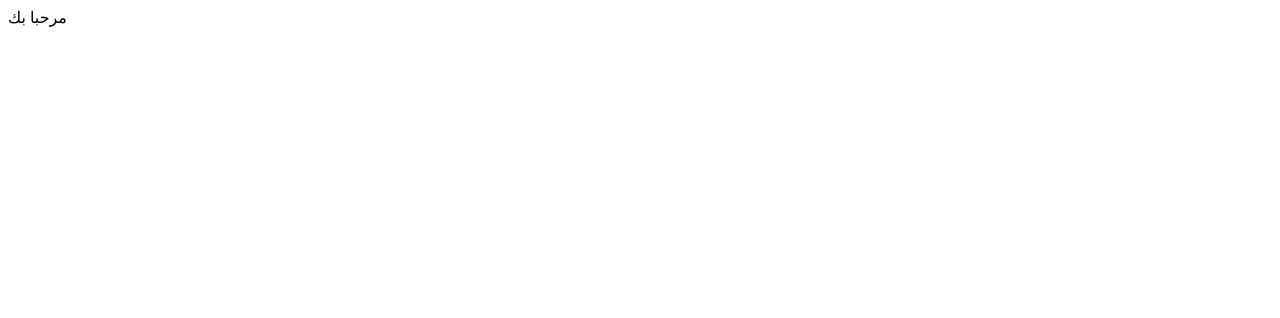
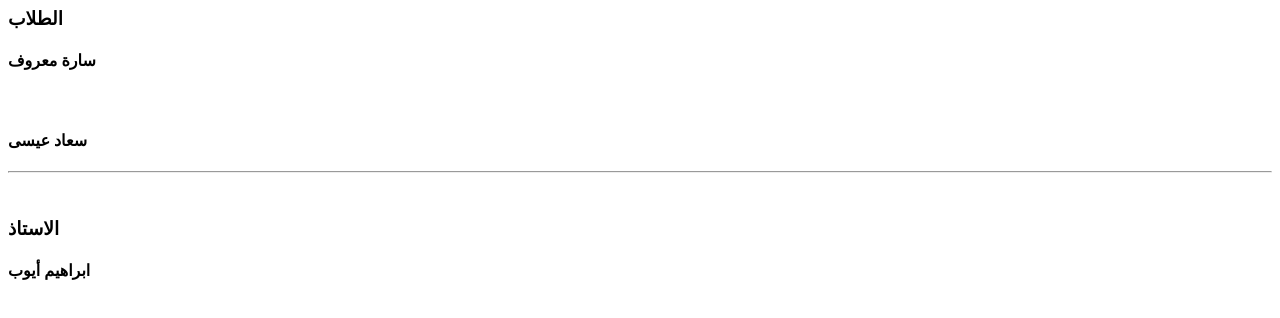
Before and after one commit to saraMarouf/website, a plain HTML site: page index.html in a window 1280 px wide. Drawn offline with Linux system fonts and the light colour scheme.

Commit message:
add info

```diff
--- a/index.html
+++ b/index.html
@@ -1,5 +1,13 @@
 <html>
 <body>
-مرحبا بك
+<h3>الطلاب</h3>
+<h4>سارة معروف </h4>
+</br>
+<h4>سعاد عيسى</h4>
+<hr>
+<br>
+<h3>الاستاذ</h3>
+<h4>ابراهيم أيوب</h4>
+</br>
 </body>
 </html>
```
